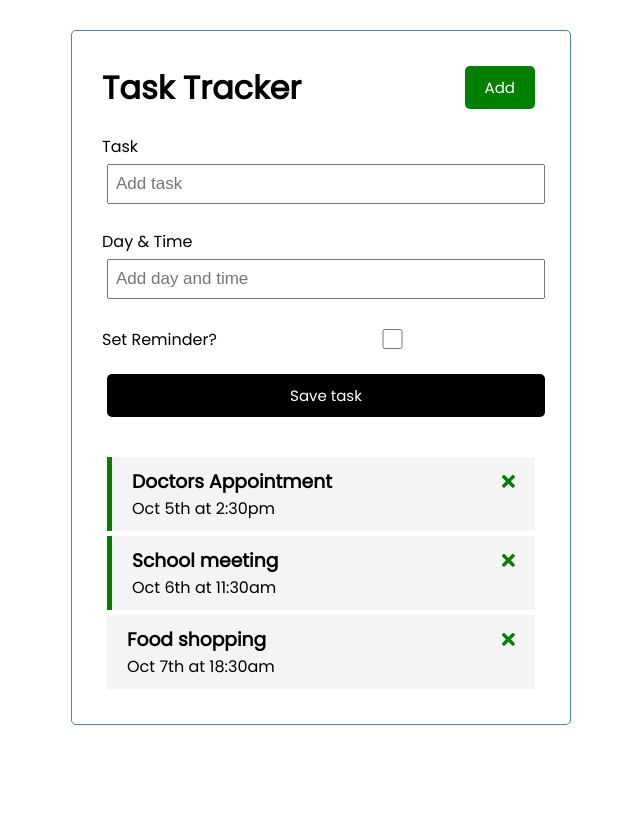
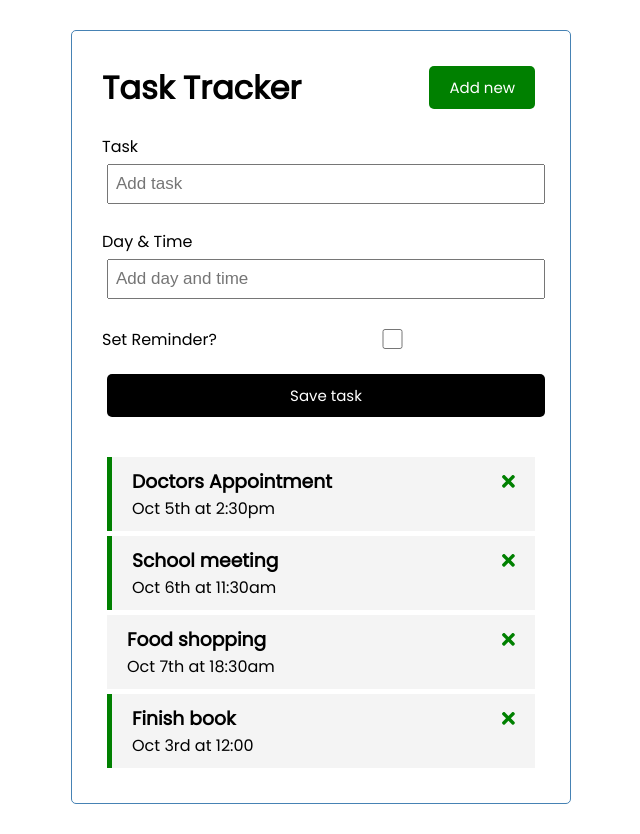
Before and after one commit to iamnachoj/Task-Tracker, an Angular app: page / in a window 1280 px wide. Shown: the whole page, without its empty margins (319-959 px from the left). Before the commit the page ends 800 px from the top, so only its background shows below. Built offline with nearby package versions, Linux system fonts and the light colour scheme; data requests are answered from the project's data file.

Commit message:
enable button togle

```diff
--- a/db.json
+++ b/db.json
@@ -17,6 +17,12 @@
       "text": "Food shopping",
       "day": "Oct 7th at 18:30am",
       "reminder": false
+    },
+    {
+      "text": "Finish book",
+      "day": "Oct 3rd at 12:00",
+      "reminder": true,
+      "id": "m0XK40G"
     }
   ]
 }
--- a/src/app/components/header/header.component.html
+++ b/src/app/components/header/header.component.html
@@ -1,4 +1,4 @@
 <header>
   <h1>{{title}}</h1>
-  <app-button color="green" text="Add" (btnClick)="toggleAddTask()"></app-button>
+  <app-button color="{{showAddTask ? 'red' : 'green'}}" text="{{showAddTask ? 'Close' : 'Add new'}}" (btnClick)="toggleAddTask()"></app-button>
 </header>
--- a/src/app/components/header/header.component.ts
+++ b/src/app/components/header/header.component.ts
@@ -1,4 +1,6 @@
 import { Component, OnInit } from '@angular/core';
+import { UiService } from 'src/app/services/ui.service';
+import { Subscription } from 'rxjs';
 
 @Component({
   selector: 'app-header',
@@ -8,11 +10,16 @@ import { Component, OnInit } from '@angular/core';
 export class HeaderComponent implements OnInit {
 
   title: string = 'Task Tracker';
-  constructor() { }
+  showAddTask: boolean = false;
+  subscription!: Subscription;
+
+  constructor(private uiService: UiService) {
+    this.subscription = this.uiService.onToggle().subscribe(value => this.showAddTask = value)
+   }
 
   ngOnInit(): void {
   }
   toggleAddTask() {
-    console.log("Toggle")
+    this.uiService.toggleAddTask();
   }
 }
--- /dev/null
+++ b/src/app/services/ui.service.ts
@@ -0,0 +1,21 @@
+import { Injectable } from '@angular/core';
+import { Observable, Subject } from 'rxjs';
+
+@Injectable({
+  providedIn: 'root'
+})
+export class UiService {
+  private showAddTask: boolean = false
+  private subject = new Subject<any>();
+
+  constructor() { }
+
+  toggleAddTask(): void {
+    this.showAddTask = !this.showAddTask;
+    this.subject.next(this.showAddTask);
+  }
+
+  onToggle(): Observable<any> {
+    return this.subject.asObservable();
+  }
+}
```
Also changed, not shown: 1 other file (tests, documents, lock files or other folders).
